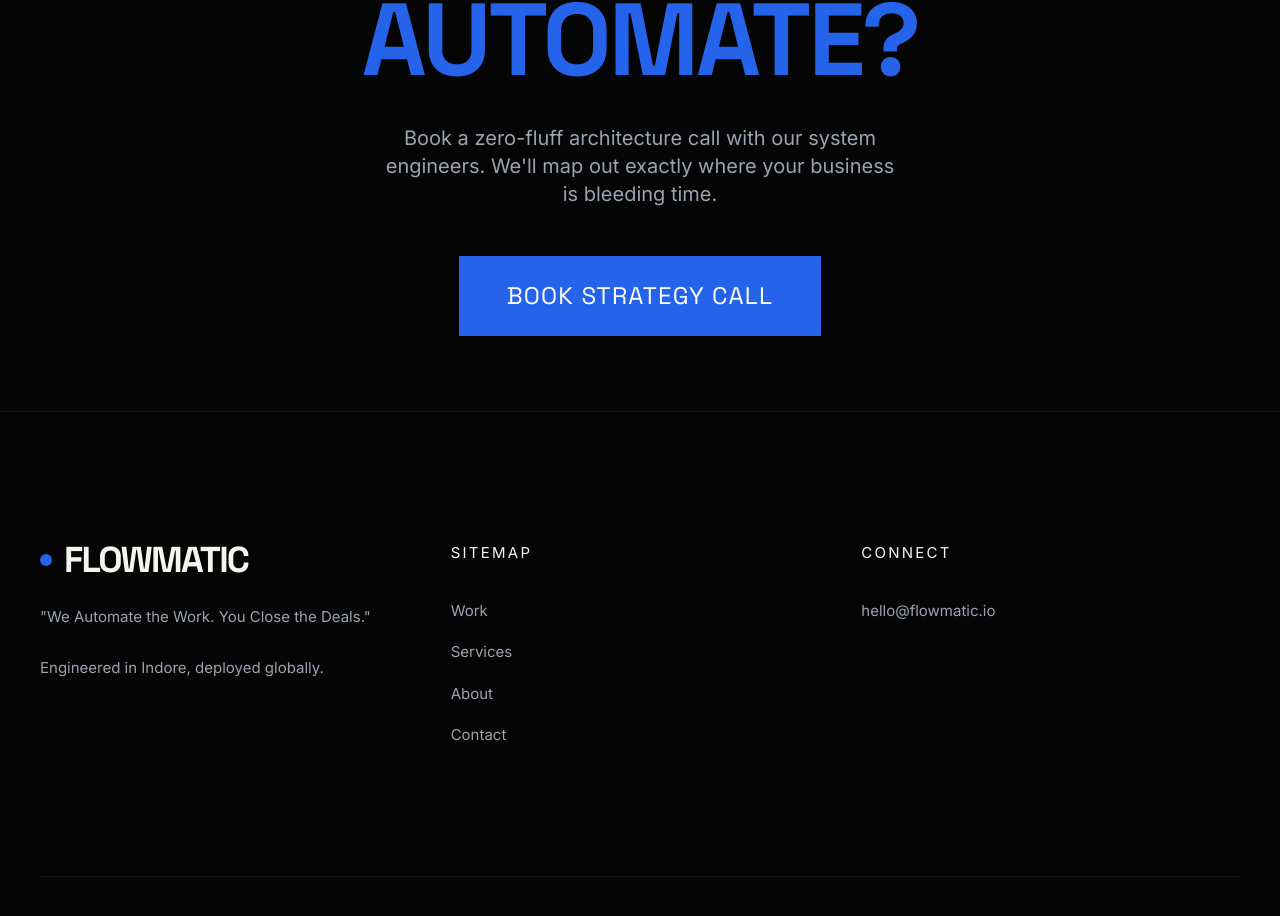
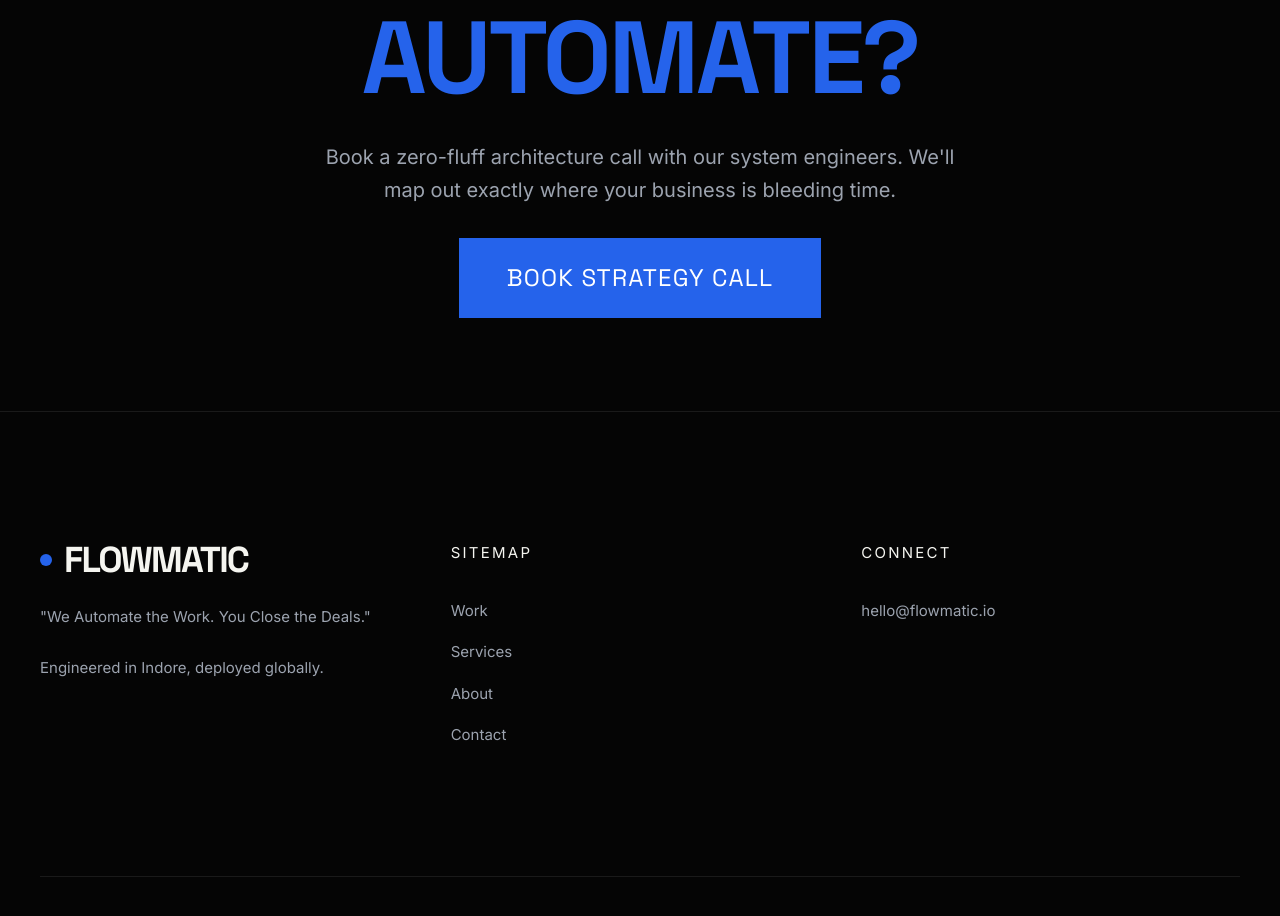
Before and after one commit to tanishksuede/flowmatic, a Next.js app: page / in a window 1280 px wide. Shown: the part 7676-8592 px from the top of the page. Built offline with nearby package versions, Linux system fonts and the light colour scheme.

Commit message:
Fix linting errors to ensure successful Vercel deployment

```diff
--- a/src/app/page.tsx
+++ b/src/app/page.tsx
@@ -1,6 +1,6 @@
 "use client";
 
-import { useEffect, useRef, useState } from "react";
+import { useRef, useEffect } from "react";
 import gsap from "gsap";
 import { ScrollTrigger } from "gsap/ScrollTrigger";
 import Navbar from "@/components/Navbar";
@@ -125,11 +125,11 @@
 
       // 4. Scrubbed entry for the text rows relative to the whole section
       const aboutTexts = gsap.utils.toArray(".about-text");
-      aboutTexts.forEach((text: any, index: number) => {
+      aboutTexts.forEach((text: unknown, index: number) => {
         // Calculate dynamic start point based on index so they appear one by one as the pointer moves down
         const startPercentage = 30 + (index * 15);
 
-        gsap.fromTo(text,
+        gsap.fromTo(text as Element,
           { x: 100, opacity: 0 },
           {
             x: 0,
@@ -150,8 +150,8 @@
     if (caseStudiesRef.current && caseStudiesWrapperRef.current) {
       const wrapper = caseStudiesWrapperRef.current;
 
-      let getScrollAmount = () => {
-        let wrapperWidth = wrapper.scrollWidth;
+      const getScrollAmount = () => {
+        const wrapperWidth = wrapper.scrollWidth;
         // The side text is 400px, window width minus 400 is the visible area for cards.
         // We add some extra padding to ensure the 3rd card fully clears the right edge.
         return -(wrapperWidth - (window.innerWidth - 450) + 200);
@@ -405,7 +405,6 @@
                   <h3 className="text-[50px] leading-none mb-6 group-hover:text-accent transition-colors duration-300">{cs.res}</h3>
                   <p className="text-body mb-8 text-lg">{cs.title}</p>
                   <button
-                    onClick={() => setActiveModal(i)}
                     className="uppercase font-bold tracking-widest text-sm border-b border-text-base pb-1 interactive hover:text-accent transition-colors duration-300"
                   >
                     View Architecture
@@ -487,8 +486,8 @@
             <h2 className="text-[8vw] leading-none mb-8">
               READY TO <br/><span className="text-accent">AUTOMATE?</span>
             </h2>
-            <p className="text-body text-xl mb-12 max-w-lg">
-              Book a zero-fluff architecture call with our system engineers. We'll map out exactly where your business is bleeding time.
+            <p className="text-body text-xl max-w-2xl mb-8 leading-relaxed">
+              Book a zero-fluff architecture call with our system engineers. We&apos;ll map out exactly where your business is bleeding time.
             </p>
             <button onClick={scrollToContact} className="bg-accent text-white px-12 py-6 font-heading text-2xl uppercase tracking-wider interactive hover:bg-white hover:text-[#050505] transition-colors duration-300">
               BOOK STRATEGY CALL
--- a/src/components/Footer.tsx
+++ b/src/components/Footer.tsx
@@ -1,6 +1,4 @@
 "use client";
-
-import Link from "next/link";
 
 export default function Footer() {
   const scrollToSection = (id: string) => {
@@ -24,7 +22,7 @@
               </span>
             </button>
             <p className="text-body max-w-sm">
-              "We Automate the Work. You Close the Deals."<br/><br/>
+              &quot;We Automate the Work. You Close the Deals.&quot;<br/><br/>
               Engineered in Indore, deployed globally.
             </p>
           </div>
--- a/src/components/Navbar.tsx
+++ b/src/components/Navbar.tsx
@@ -1,7 +1,6 @@
 "use client";
 
 import { useState, useEffect } from "react";
-import Link from "next/link";
 import clsx from "clsx";
 
 export default function Navbar() {
```
